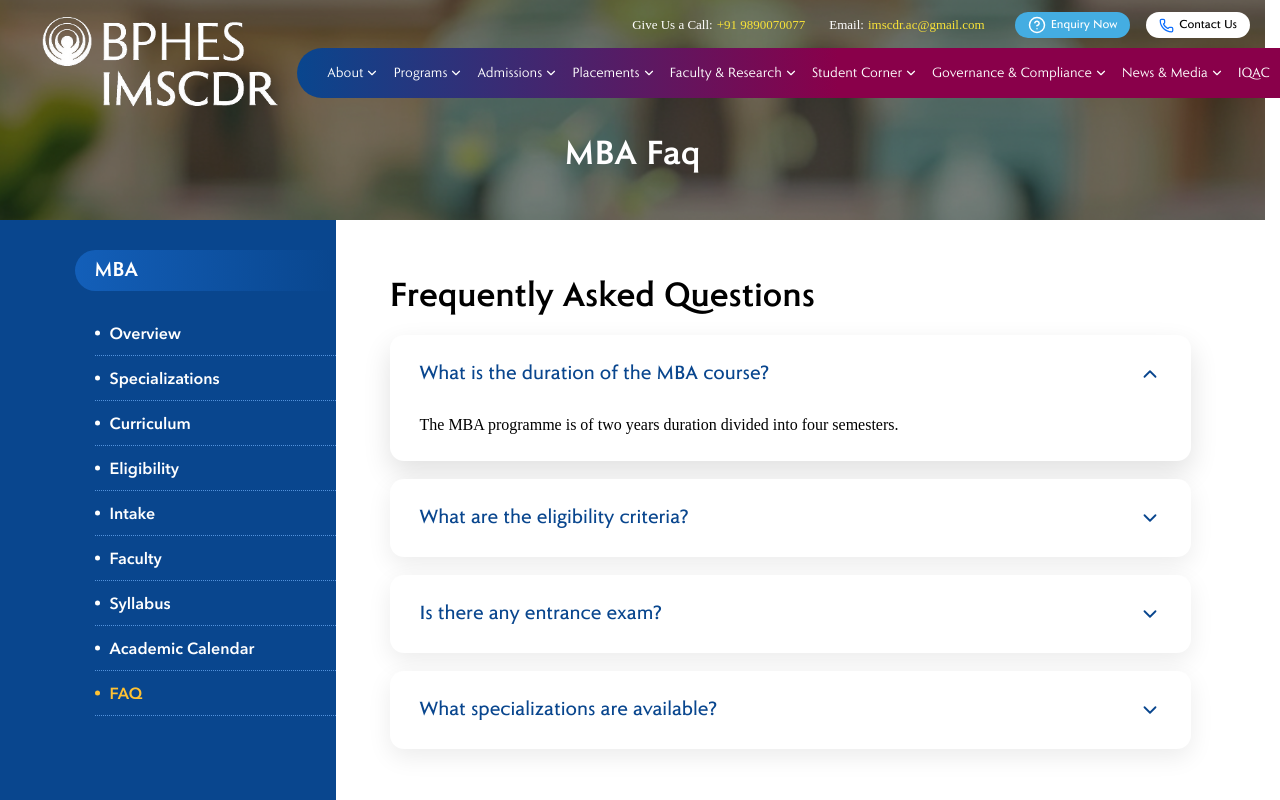
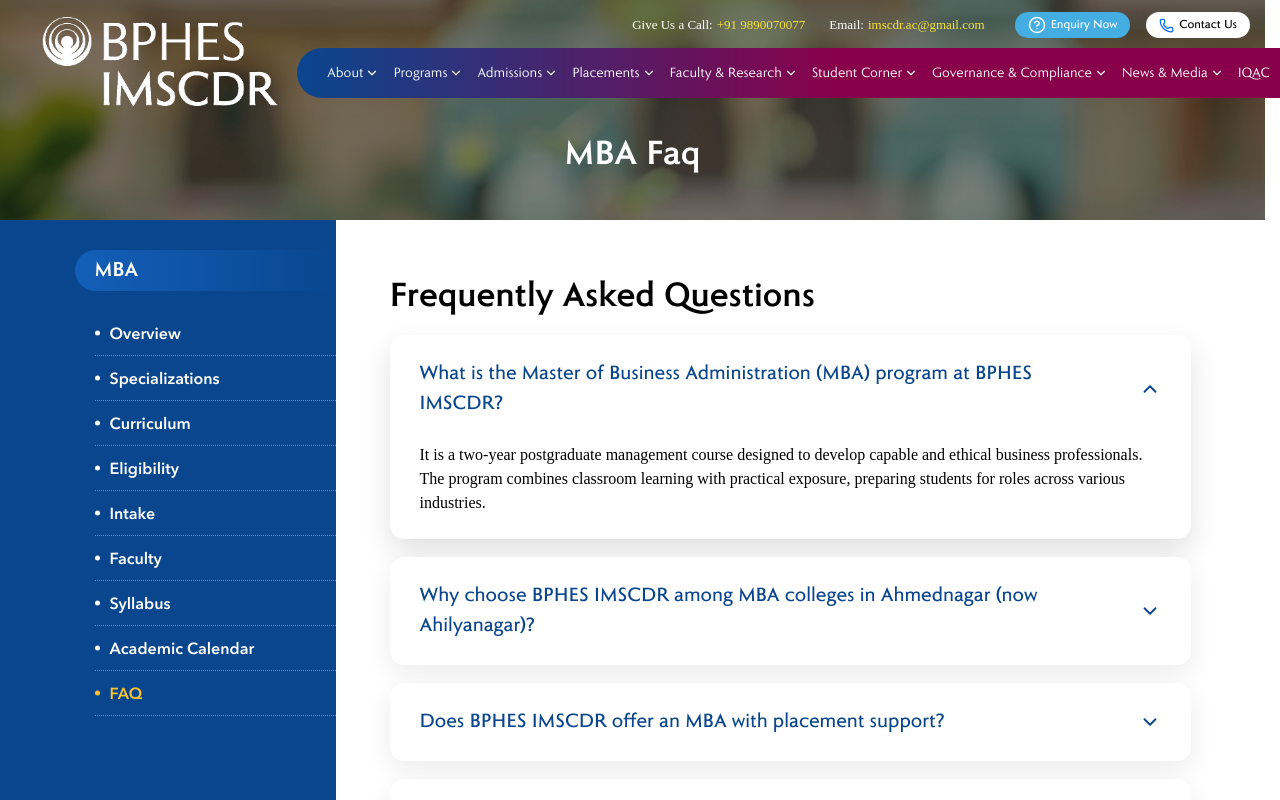
Before and after one commit to IT-evonix/IMSCDR, a Next.js app: page /program-mba/faq in a window 1280 px wide. Shown: the top 800 px of the page. Built offline with nearby package versions, Linux system fonts and the light colour scheme; a web font is replaced by a local one.

Commit message:
updated program pages

```diff
--- a/src/app/(about)/governance-governing-body/page.tsx
+++ b/src/app/(about)/governance-governing-body/page.tsx
@@ -15,7 +15,7 @@
       <div className="tablemain_section">
         <div className="container">
           <div className="mb-4">
-            <div className="heading text-center">Member's</div>
+            <div className="heading text-center">Board of Governance </div>
             <p className="text-center">
                 The Governing Body of the B.P.H.E. Society, led by Chairman Dr. Sanjeevan S. Arsud and Secretary Mr. Vishal Barnabas, provides strategic direction and oversight for all educational institutes established under the society, including IMSCDR. Comprising senior academicians and experienced professionals, the body is responsible for policy setting and guiding the overall management of the institute.
             </p>
--- a/src/app/globals.css
+++ b/src/app/globals.css
@@ -250,10 +250,10 @@
   align-items: center;
 }
 .aboutus_left {
-  width: 40%;
-  position: relative;
-}
-.aboutus_left::after {
+  width: 45%;
+  position: relative;
+}
+/* .aboutus_left::after {
     content: "";
     z-index: 2;
     background-image: url("/images/home/aboutlogo.webp");
@@ -280,10 +280,10 @@
     100% {
         transform: translateY(-50%) translateY(0);
     }
-}
+} */
 .aboutus_right {
-  width: 60%;
-  padding: 0px 0px 0px 100px;
+  width: 55%;
+  padding: 0px 0px 0px 50px;
 }
 .aboutus_left img {
   border-radius: 40px;
@@ -2356,12 +2356,12 @@
     width: 100%;
     padding: 0 0 0 0px;
   }
-  .aboutus_left:after {
+  /* .aboutus_left:after {
     top: inherit;
     right: 10px;
     transform: inherit;
     bottom: 10px;
-  }
+  } */
   /*-------------------- About Us End Here ------------*/
   /*-------------------- Courses We Offer Start Here ------------*/
   .subheading {
--- a/src/components/homepage/CoursesWeOffer.tsx
+++ b/src/components/homepage/CoursesWeOffer.tsx
@@ -8,7 +8,7 @@
       <div className="container">
         <div className="row">
           <div className="col-md-9 mb-2 mb-sm-4 position-relative z-2">
-            <div className="heading text-white">Courses We Offer</div>
+            <div className="heading text-white">Our Courses</div>
             <p className="text-white">
               We offer a diverse range of programs across management and computer applications, including MBA, MCA, BBA, and BCA, along with doctoral studies through our Ph.D. programs. All courses are affiliated to Savitribai Phule Pune University and approved by AICTE, New Delhi. Each program is designed to blend academic rigor with practical industry exposure, preparing students for successful careers in their chosen fields.
             </p>
--- a/src/components/homepage/ExcellentPlacements.tsx
+++ b/src/components/homepage/ExcellentPlacements.tsx
@@ -19,7 +19,7 @@
                 <div className="row">
                   <div className="col-lg-12 mb-4">
                     <b>
-                      IMS, Ahmednagar has established itself as one of the
+                      IMSCDR, BPHES Ahilyanagar has established itself as one of the
                       leading management institutes, with top-class faculty
                     </b>
                   </div>
--- a/src/components/homepage/Herovideo.tsx
+++ b/src/components/homepage/Herovideo.tsx
@@ -7,8 +7,8 @@
         <source src="/videos/herovideo.mp4" type="video/mp4" />
       </video>
       <div className="herobanner_Content">
-        <h3>Welcome to the <br /> Bhaskar Pandurang Hivale Education (B.P.H.E.)</h3>
-        <h4>Awarded the Best Institute by</h4>
+        <h3>Welcome to BPHES Institute of Management Studies,<br /> Career Development and Research (IMSCDR)</h3>
+        <h4>Awarded the Best Institute by </h4>
         <h1>Savitribai Phule Pune University</h1>
       </div>
     </section>
--- a/src/data/faqData.ts
+++ b/src/data/faqData.ts
@@ -1,50 +1,50 @@
+// import { FAQItem } from "@/components/Faq";
+
+// export const mbaFaqs: FAQItem[] = [
+//   {
+//     question: "What is the duration of the MBA course?",
+//     answer:
+//       "The MBA programme is of two years duration divided into four semesters.",
+//   },
+//   {
+//     question: "What are the eligibility criteria?",
+//     answer:
+//       "Candidates must have completed graduation with the required percentage from a recognized university.",
+//   },
+//   {
+//     question: "Is there any entrance exam?",
+//     answer:
+//       "Admission is based on the applicable entrance examination and institute guidelines.",
+//   },
+//   {
+//     question: "What specializations are available?",
+//     answer:
+//       "Marketing, Finance, HR, Operations, Business Analytics and more.",
+//   },
+// ];
+
+
 import { FAQItem } from "@/components/Faq";
 
 export const mbaFaqs: FAQItem[] = [
   {
-    question: "What is the duration of the MBA course?",
-    answer:
-      "The MBA programme is of two years duration divided into four semesters.",
+    question: "What is the Master of Business Administration (MBA) program at BPHES IMSCDR?",
+    answer: "It is a two-year postgraduate management course designed to develop capable and ethical business professionals. The program combines classroom learning with practical exposure, preparing students for roles across various industries.",
   },
   {
-    question: "What are the eligibility criteria?",
-    answer:
-      "Candidates must have completed graduation with the required percentage from a recognized university.",
+    question: "Why choose BPHES IMSCDR among MBA colleges in Ahmednagar (now Ahilyanagar)?",
+    answer: "We offer a supportive learning environment with experienced faculty, a curriculum aligned with Savitribai Phule Pune University, and consistent industry interaction. Our long-standing presence and inclusive campus culture provide a solid foundation for management education.",
   },
   {
-    question: "Is there any entrance exam?",
-    answer:
-      "Admission is based on the applicable entrance examination and institute guidelines.",
+    question: "Does BPHES IMSCDR offer an MBA with placement support?",
+    answer: "Yes. We have a dedicated placement cell that works to connect students with job opportunities. Through soft skills training, industry engagement, and placement drives, we help students transition smoothly into their careers.",
   },
   {
-    question: "What specializations are available?",
-    answer:
-      "Marketing, Finance, HR, Operations, Business Analytics and more.",
+    question: "Does BPHES IMSCDR offer an MBA with placement support?",
+    answer: "Yes. Our dedicated Placement Cell has been active since our inception, working to bridge the gap between industry competition and student talent. It offers skill development training programs and facilitates recruitment for all eligible students. Our consistent placement record, including strong performance even during challenging economic periods, reflects the quality of our students and the efforts of the cell.",
+  },
+  {
+    question: "How does the Master of Business Administration program prepare students for successful careers?",
+    answer: "We focus on more than just academics. Alongside classroom learning, our Placement Cell ensures students are trained in significant professional skills and are well equipped for workplace challenges. Through activity-based learning, industry exposure, and a culture rooted in ethics and professionalism, we prepare students to become capable, lifelong learners who can navigate and succeed in their chosen careers.",
   },
 ];
-
-
-// import { FAQItem } from "@/components/Faq";
-
-// export const mbaFaqs: FAQItem[] = [
-//   {
-//     question: "What is the Master of Business Administration (MBA) program at BPHES IMSCDR?",
-//     answer: "It is a two-year postgraduate management course designed to develop capable and ethical business professionals. The program combines classroom learning with practical exposure, preparing students for roles across various industries.",
-//   },
-//   {
-//     question: "Why choose BPHES IMSCDR among MBA colleges in Ahmednagar (now Ahilyanagar)?",
-//     answer: "We offer a supportive learning environment with experienced faculty, a curriculum aligned with Savitribai Phule Pune University, and consistent industry interaction. Our long-standing presence and inclusive campus culture provide a solid foundation for management education.",
-//   },
-//   {
-//     question: "Does BPHES IMSCDR offer an MBA with placement support?",
-//     answer: "Yes. We have a dedicated placement cell that works to connect students with job opportunities. Through soft skills training, industry engagement, and placement drives, we help students transition smoothly into their careers.",
-//   },
-//   {
-//     question: "Does BPHES IMSCDR offer an MBA with placement support?",
-//     answer: "Yes. Our dedicated Placement Cell has been active since our inception, working to bridge the gap between industry competition and student talent. It offers skill development training programs and facilitates recruitment for all eligible students. Our consistent placement record, including strong performance even during challenging economic periods, reflects the quality of our students and the efforts of the cell.",
-//   },
-//   {
-//     question: "How does the Master of Business Administration program prepare students for successful careers?",
-//     answer: "We focus on more than just academics. Alongside classroom learning, our Placement Cell ensures students are trained in significant professional skills and are well equipped for workplace challenges. Through activity-based learning, industry exposure, and a culture rooted in ethics and professionalism, we prepare students to become capable, lifelong learners who can navigate and succeed in their chosen careers.",
-//   },
-// ];
```
Also changed, not shown: src/app/(about)/about-director-message/page.tsx (+11 -15 lines), src/components/homepage/AboutUs.tsx (+4 -15 lines).
